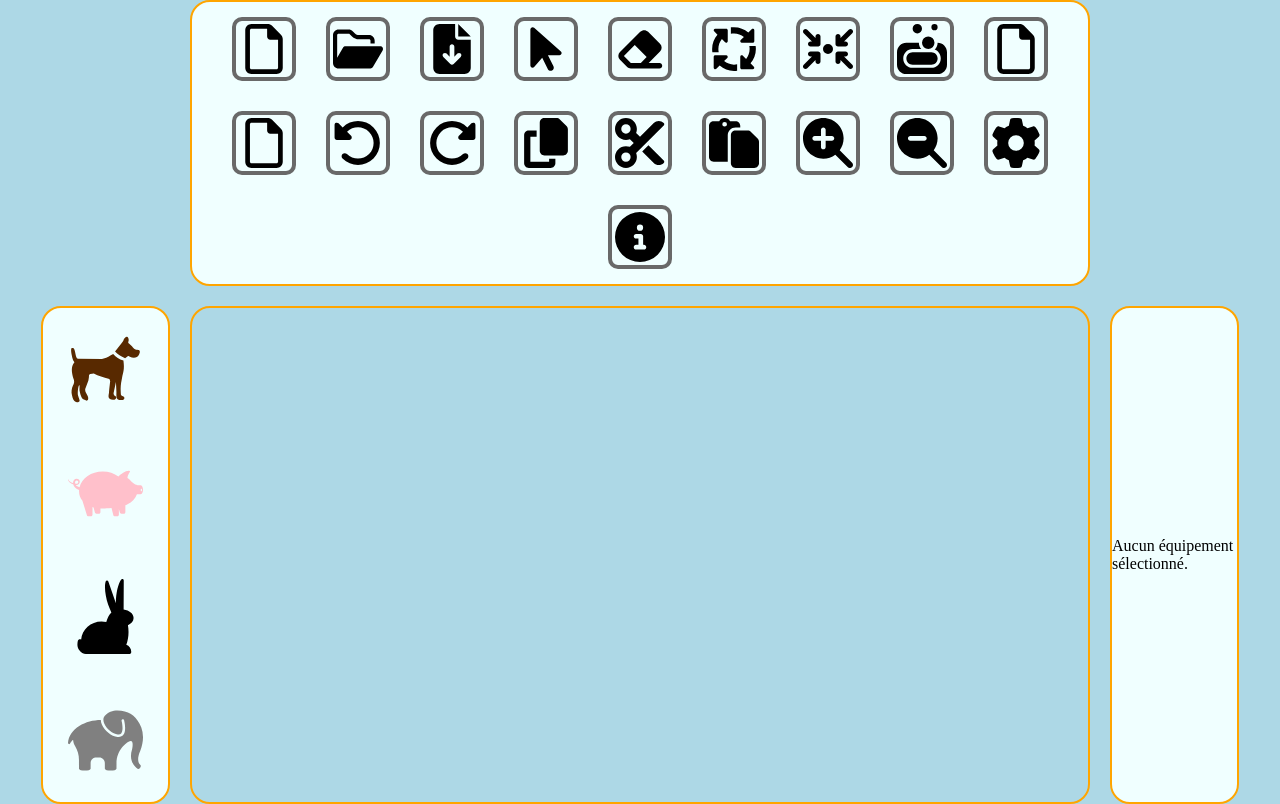
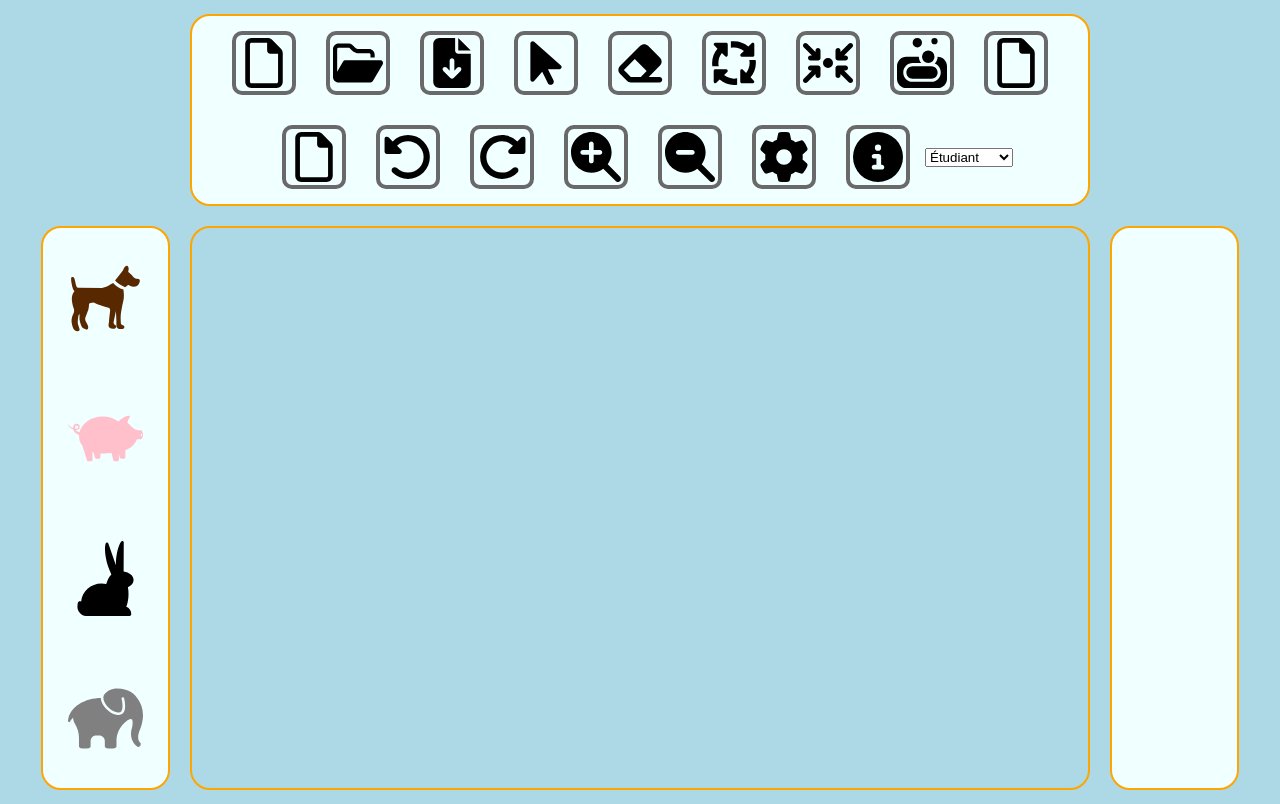
Before and after one commit to AV-13/Chem-Moodle-V0, a website built with Vite: page index.html in a window 1280 px wide. Built offline with nearby package versions, Linux system fonts and the light colour scheme; what @joint/core would draw is missing.

Commit message:
feat(UI): select interface wip

```diff
--- a/index.html
+++ b/index.html
@@ -22,19 +22,24 @@
       <span class="action-svg-container" draggable="false" ><img draggable="false" src="/assets/svg/toolbar-svg/new-file.svg"  title="Tuyau"/></span>
       <span class="action-svg-container" draggable="false" ><img draggable="false" src="/assets/svg/toolbar-svg/undo.svg"  title="Annuler"/></span>
       <span class="action-svg-container" draggable="false" ><img draggable="false" src="/assets/svg/toolbar-svg/redo.svg"  title="Rétablir"/></span>
-      <span class="action-svg-container" draggable="false" ><img draggable="false" src="/assets/svg/toolbar-svg/copy.svg"  title="Copier"/></span>
-      <span class="action-svg-container" draggable="false" ><img draggable="false" src="/assets/svg/toolbar-svg/cut.svg"  title="Couper"/></span>
-      <span class="action-svg-container" draggable="false" ><img draggable="false" src="/assets/svg/toolbar-svg/paste.svg"  title="Coller"/></span>
       <span id="zoom-in" class="action-svg-container" draggable="false" ><img draggable="false" src="/assets/svg/toolbar-svg/zoom-in.svg"  title="Zoomer"/></span>
       <span id="zoom-out" class="action-svg-container" draggable="false" ><img draggable="false" src="/assets/svg/toolbar-svg/zoom-out.svg"  title="Dézoomer"/></span>
       <span class="action-svg-container" draggable="false" ><img draggable="false" src="/assets/svg/toolbar-svg/cog.svg"  title="Configuration"/></span>
       <span class="action-svg-container" draggable="false" ><img draggable="false" src="/assets/svg/toolbar-svg/info.svg"  title="Informations"/></span>
+      <span class="action-select-container" draggable="false" >
+        <label>
+          <select>
+            <option value="student">Étudiant</option>
+            <option value="viewer">Visionnage</option>
+            <option value="Sketcher">Sketcher</option>
+          </select>
+        </label>
+      </span>
     </div>
     <div class="graph-container">
       <div id="add-shapes-toolbar"></div>
       <div id="paper"></div>
       <div id="existing-shapes-toolbar">
-        <p id="warning-message">Aucun équipement sélectionné</p>
       </div>
     </div>
   </div>
--- a/src/components/toolbar.ts
+++ b/src/components/toolbar.ts
@@ -39,12 +39,9 @@ export function resetSelectedShape(): void {
 
 export function editExistingToolbar(existingElements: dia.Element[]): void {
     const existingToolbar = document.getElementById('existing-shapes-toolbar');
-    const warningMessage = document.getElementById("warning-message");
-    console.log("existing elements", existingElements, existingToolbar, warningMessage);
     if (existingElements.length > 0 && existingToolbar) {
-        console.log("existingElements : ", existingElements);
-        if (warningMessage) warningMessage.style.display = 'none';
-
+        const warningMessage = document.getElementById("warning-message")
+        if(warningMessage) warningMessage.remove();
         existingElements.forEach(existingElement => {
             const elementType = existingElement.attributes.type
             if (existingShapes.includes(elementType)) {
@@ -55,7 +52,7 @@ export function editExistingToolbar(existingElements: dia.Element[]): void {
             button.className = `toolbar-button ${elementType}-icon`;
             existingToolbar.appendChild(button);
         });
-    } else if (warningMessage) {
+    } else if (existingElements.length === 0 && existingToolbar) {
         cleanExistingToolbar();
         return;
     }
@@ -105,9 +102,9 @@ export function cleanExistingToolbar(): void {
         while (toolbar.lastElementChild) {
             toolbar.removeChild(toolbar.lastElementChild);
         }
-
         const warningMessage = document.createElement("p");
-        warningMessage.textContent = "Aucun équipement sélectionné."
+        warningMessage.id = "warning-message";
+        warningMessage.textContent = "Aucun équipement sélectionné.";
         toolbar.appendChild(warningMessage);
     }
 }
```
